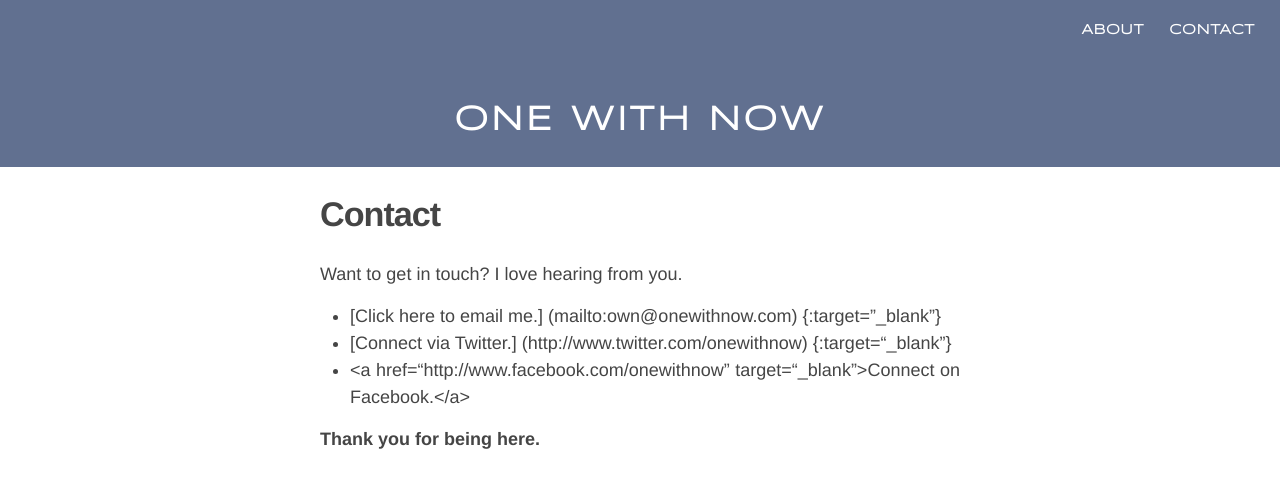
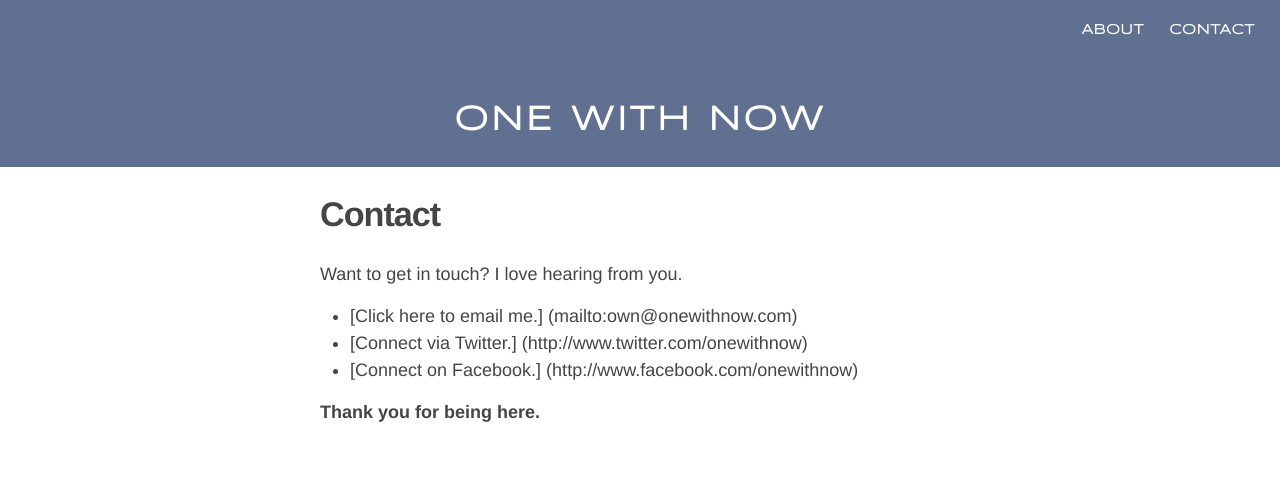
Before and after one commit to onewithnow/onewithnow.github.io, a Jekyll site: the page built from contact.md, in a window 1280 px wide. Shown: the top 488 px of the page. Built offline with Jekyll 4.4.1, drawn with Linux system fonts in a browser that asks for light colours; nearby versions of some CDN libraries; Markdown is read by kramdown in place of the engine named in the settings; some of the changed lines change nothing that is shown.

Commit message:
md edits

```diff
--- a/contact.md
+++ b/contact.md
@@ -6,8 +6,8 @@ permalink: /contact/
 
 Want to get in touch? I love hearing from you.
 
-- [Click here to email me.] (mailto:own@onewithnow.com) {:target="_blank"}
-- [Connect via Twitter.] (http://www.twitter.com/onewithnow) {:target=“_blank”}
-- <a href=“http://www.facebook.com/onewithnow” target=“_blank”>Connect on Facebook.</a>
+- [Click here to email me.] (mailto:own@onewithnow.com)
+- [Connect via Twitter.] (http://www.twitter.com/onewithnow)
+- [Connect on Facebook.] (http://www.facebook.com/onewithnow)
 
 <strong>Thank you for being here.</strong>
```
